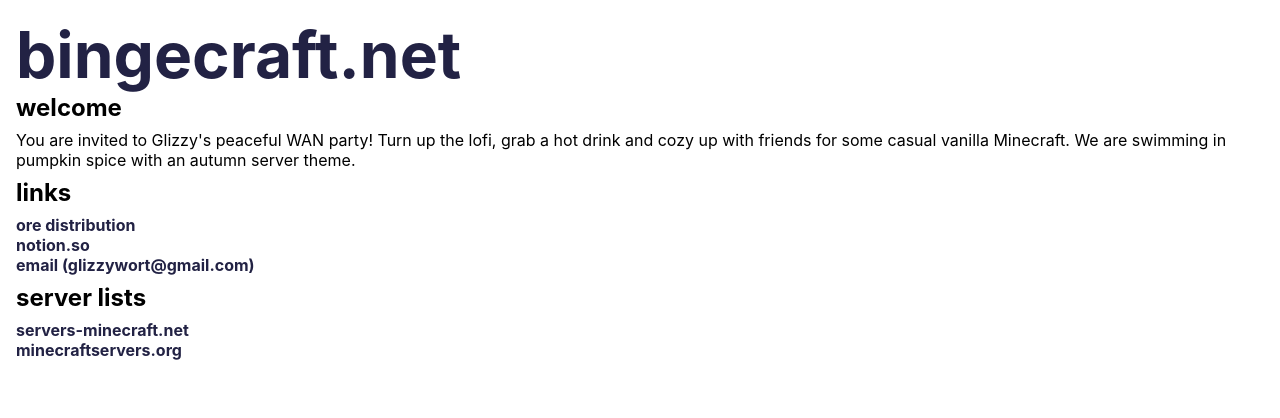
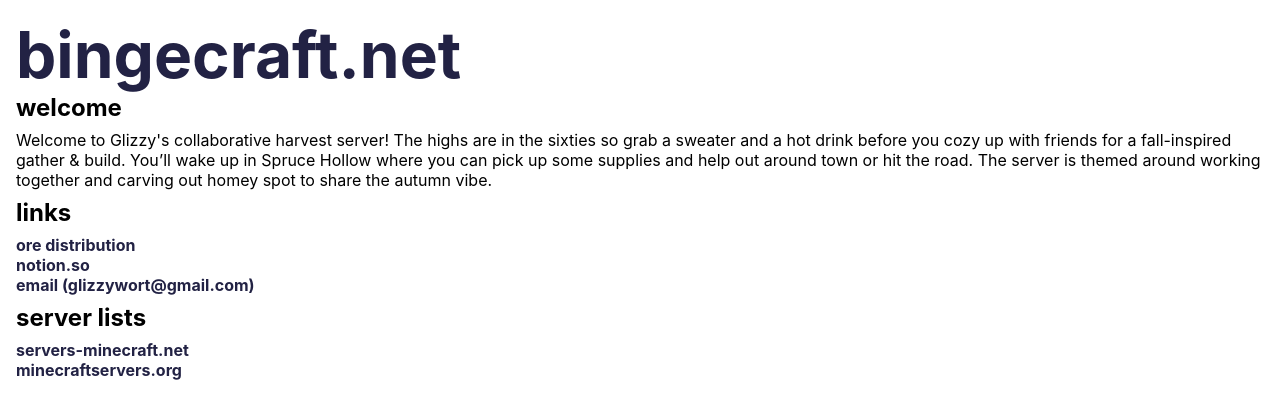
Before and after one commit to bingecraft-net/webapp, a React (Create React App) app in the folder webapp/: page / in a window 1280 px wide. Shown: the top 418 px of the page. Built offline with nearby package versions, Linux system fonts and the light colour scheme.

Commit message:
sync description with notion

```diff
--- a/webapp/src/App.tsx
+++ b/webapp/src/App.tsx
@@ -18,10 +18,13 @@
       <div>
         <h2 style={{ margin: 0 }}>welcome</h2>
         <p style={{ margin: '0.5rem 0' }}>
-          You are invited to Glizzy's peaceful WAN party! Turn up the lofi,
-          grab a hot drink and cozy up with friends for some casual vanilla
-          Minecraft. We are swimming in pumpkin spice with an autumn server
-          theme.
+          Welcome to Glizzy's collaborative harvest server! The highs are
+          in the sixties so grab a sweater and a hot drink before you cozy
+          up with friends for a fall-inspired gather & build. You’ll wake
+          up in Spruce Hollow where you can pick up some supplies and help
+          out around town or hit the road. The server is themed around
+          working together and carving out homey spot to share the autumn
+          vibe.
         </p>
       </div>
       <div>
```
